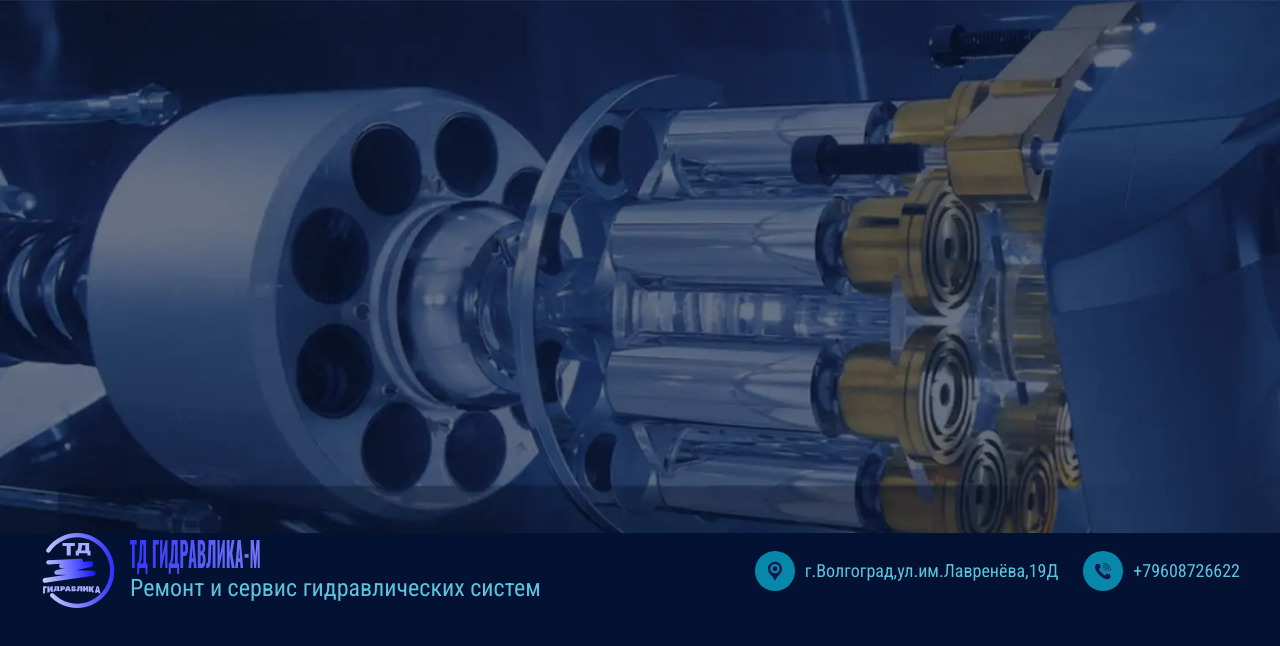
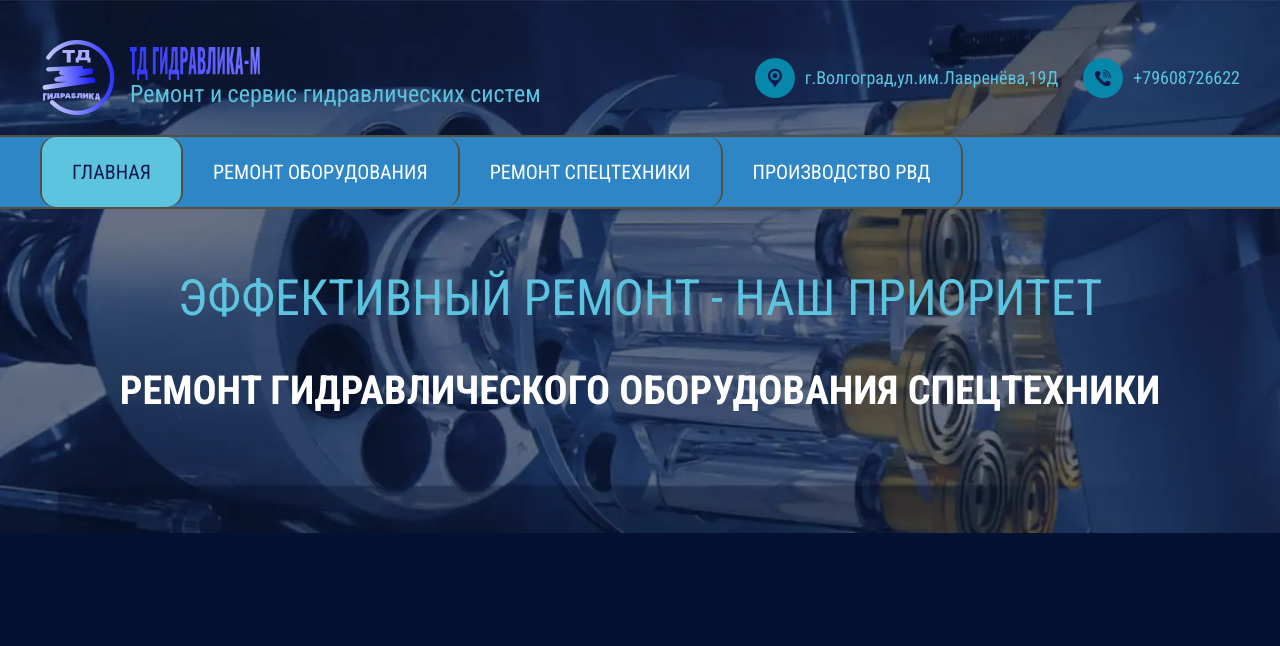
Before and after one commit to Dmitry1964/gidravlika_tech, a React (Vite) app: page / in a window 1280 px wide. Shown: the top 646 px of the page. Built offline with nearby package versions, Linux system fonts and the light colour scheme; a web font is replaced by a local one.

Commit message:
Добавляет header версия desktop

```diff
--- a/src/features/logo-block/ui/logo-block.module.scss
+++ b/src/features/logo-block/ui/logo-block.module.scss
@@ -1,5 +1,9 @@
 @use 'src/styles/variables.scss' as *;
 @use 'src/styles/mixins.scss' as *;
+
+.logo_block {
+  margin-bottom: 20px;
+}
 
 .logo_block_wrapper {
   display: flex;
--- /dev/null
+++ b/src/features/navbar/index.ts
@@ -0,0 +1,3 @@
+import Navbar from "./ui/navbar";
+
+export {Navbar};
--- /dev/null
+++ b/src/features/navbar/ui/navbar.module.scss
@@ -0,0 +1,55 @@
+@use 'src/styles/variables' as *;
+@use 'src/styles/mixins' as *;
+
+.navbar {
+  width: 100%;
+  background-color: $color-curious-blue;
+  border-top: 2px solid $color-panda;
+  border-bottom: 2px solid $color-panda;
+}
+
+.navbar_list {
+  list-style: none;
+  margin: 0;
+  padding: 0;
+
+  display: flex;
+  justify-content: flex-start;
+}
+
+.navbar_item {
+  display: flex;
+  align-items: center;
+  border-right: 2px solid $color-panda;
+  border-radius: 0 15px 15px 0;
+
+  &:first-child {
+    border-left: 2px solid $color-panda;
+    border-radius: 15px;
+  }
+}
+
+.navbar_link {
+  color: $color-default-white;
+  font-size: 2rem;
+  line-height: auto;
+  text-transform: uppercase;
+  padding: 23px 30px;
+  border-radius: 15px;
+
+  @include vp-1023 {
+    font-size: 1.6rem;
+    padding:  15px;
+  }
+
+  @include vp-767 {
+    font-size: 1.3rem;
+    padding: 10px;
+  }
+}
+
+.active {
+  background-color: $color-malibu;
+  border-radius: 15px;
+  color: $color-paua;
+}
--- /dev/null
+++ b/src/features/navbar/ui/navbar.tsx
@@ -0,0 +1,56 @@
+import { NavLink } from 'react-router-dom';
+import cls from './navbar.module.scss';
+import { AppRoutes } from 'src/app/routes/routes';
+
+const Navbar = () => {
+  return (
+    <nav className={cls.navbar}>
+      <div className="container">
+        <ul className={cls.navbar_list}>
+          <li className={cls.navbar_item}>
+            <NavLink
+              to={AppRoutes.Main}
+              className={({ isActive }) =>
+                [cls.navbar_link, isActive ? cls.active : ''].join(' ')
+              }
+            >
+              Главная
+            </NavLink>
+          </li>
+          <li className={cls.navbar_item}>
+            <NavLink
+              to={AppRoutes.Repair}
+              className={({ isActive }) =>
+                [cls.navbar_link, isActive ? cls.active : ''].join(' ')
+              }
+            >
+              Ремонт оборудования
+            </NavLink>
+          </li>
+          <li className={cls.navbar_item}>
+            <NavLink
+              to={AppRoutes.Sevice}
+              className={({ isActive }) =>
+                [cls.navbar_link, isActive ? cls.active : ''].join(' ')
+              }
+            >
+              Ремонт спецтехники
+            </NavLink>
+          </li>
+          <li className={cls.navbar_item}>
+            <NavLink
+              to={AppRoutes.Rvd}
+              className={({ isActive }) =>
+                [cls.navbar_link, isActive ? cls.active : ''].join(' ')
+              }
+            >
+              Производство РВД
+            </NavLink>
+          </li>
+        </ul>
+      </div>
+    </nav>
+  );
+};
+
+export default Navbar;
--- a/src/styles/variables.scss
+++ b/src/styles/variables.scss
@@ -23,6 +23,7 @@ $color-paua:                        #15184e;
 $color-midnight-express:            #031232;
 $color-prussian-blue:               #0b3a5d;
 $color-slate-grey:                  #7f8082;
+$color-panda:                       #564e3c;
 
 $bg-modal: linear-gradient(133.53deg, rgb(3, 18, 50) 2.466%,rgb(9, 38, 99) 100%);
 $img-filter: brightness(45%) grayscale(80%) drop-shadow(0 0 10px rgba(256, 256, 256, 0.5)) sepia(30%);
--- a/src/widgest/header/ui/header.module.scss
+++ b/src/widgest/header/ui/header.module.scss
@@ -1,10 +1,56 @@
 @use 'src/styles/variables.scss' as *;
 @use 'src/styles/mixins.scss' as *;
 
+.header {
+  display: grid;
+  grid-template-columns: 100%;
+  grid-template-rows: auto auto;
+  position: relative;
+  padding-top: 40px;
+}
+
+.header_banner {
+  position: absolute;
+  inset: 0;
+  z-index: 0;
+}
+
 .header_banner img {
+  @include vp-1023 {
+    height: 450px;
+    object-fit: cover;
+  }
+}
 
-    @include vp-1023 {
-        height: 450px;
-        object-fit: cover;
-    }
+.header_navigation {
+  grid-row-start: 1;
+  grid-row-end: 2;
+  z-index: 10;
 }
+
+.header_title {
+  display: flex;
+  flex-direction: column;
+  align-items: center;
+  grid-row-start: 2;
+  grid-row-end: 3;
+  z-index: 10;
+
+  margin-top: 60px       ;
+}
+
+.header_title_slogan {
+  font-size: 5rem;
+  font-weight: 400;
+  line-height: auto;
+  color: $color-malibu;
+  margin: 0 0 40px 0;
+  padding: 0;
+}
+
+.header_title_text {
+  font-size: 4rem;
+  color: $color-default-white;
+  margin: 0;
+  padding: 0;
+}
--- a/src/widgest/header/ui/header.tsx
+++ b/src/widgest/header/ui/header.tsx
@@ -1,16 +1,40 @@
 import { LogoBlock } from 'src/features/logo-block';
 import cls from './header.module.scss';
+import { Navbar } from 'src/features/navbar';
+import { useScreenWidth } from 'src/shared/lib/hoos';
+import { MOBILE_VIEWPORT } from 'src/shared/lib/constans';
 
 const Header = () => {
+  const screenWidth = useScreenWidth();
+
   return (
     <header className={cls.header}>
+      <div className={cls.header_navigation}>
+        <LogoBlock />
+        {screenWidth >= MOBILE_VIEWPORT && <Navbar />}
+      </div>
+      <div className={cls.header_title}>
+        <h2 className={cls.header_title_slogan}>
+          ЭФФЕКТИВНЫЙ РЕМОНТ - НАШ ПРИОРИТЕТ
+        </h2>
+        <h2 className={cls.header_title_text}>
+          РЕМОНТ ГИДРАВЛИЧЕСКОГО ОБОРУДОВАНИЯ СПЕЦТЕХНИКИ
+        </h2>
+      </div>
       <div className={cls.header_banner}>
         <picture>
-            <source srcSet="/images/banner/banner-desktop.webp" type="image/webp" />
-            <img src="/images/banner/banner-desktop.jpg" width="100%" height="100%" alt="Header Banner" />
+          <source
+            srcSet="/images/banner/banner-desktop.webp"
+            type="image/webp"
+          />
+          <img
+            src="/images/banner/banner-desktop.jpg"
+            width="100%"
+            height="100%"
+            alt="Header Banner"
+          />
         </picture>
       </div>
-      <LogoBlock />
     </header>
   );
 };
```
